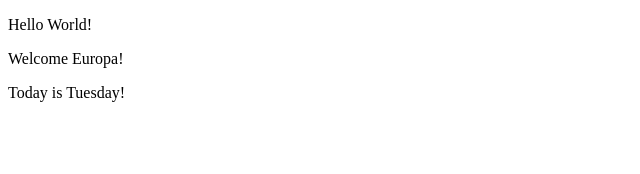
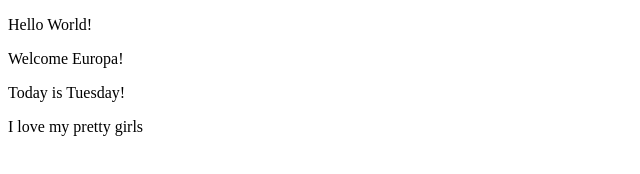
Before and after one commit to ShelbyHughes/Codeup-web-exercises, a plain HTML site: page test.html in a window 1280 px wide. Shown: the whole page, without its empty margins (0-640 px from the left). Drawn offline with Linux system fonts and the light colour scheme.

```diff
--- a/test.html
+++ b/test.html
@@ -12,6 +12,7 @@
     <p>Hello World!</p>
     <p>Welcome Europa!</p>
     <p>Today is Tuesday!</p>
+    <p>I love my pretty girls</p>
 
 </body>
 </html>
```
